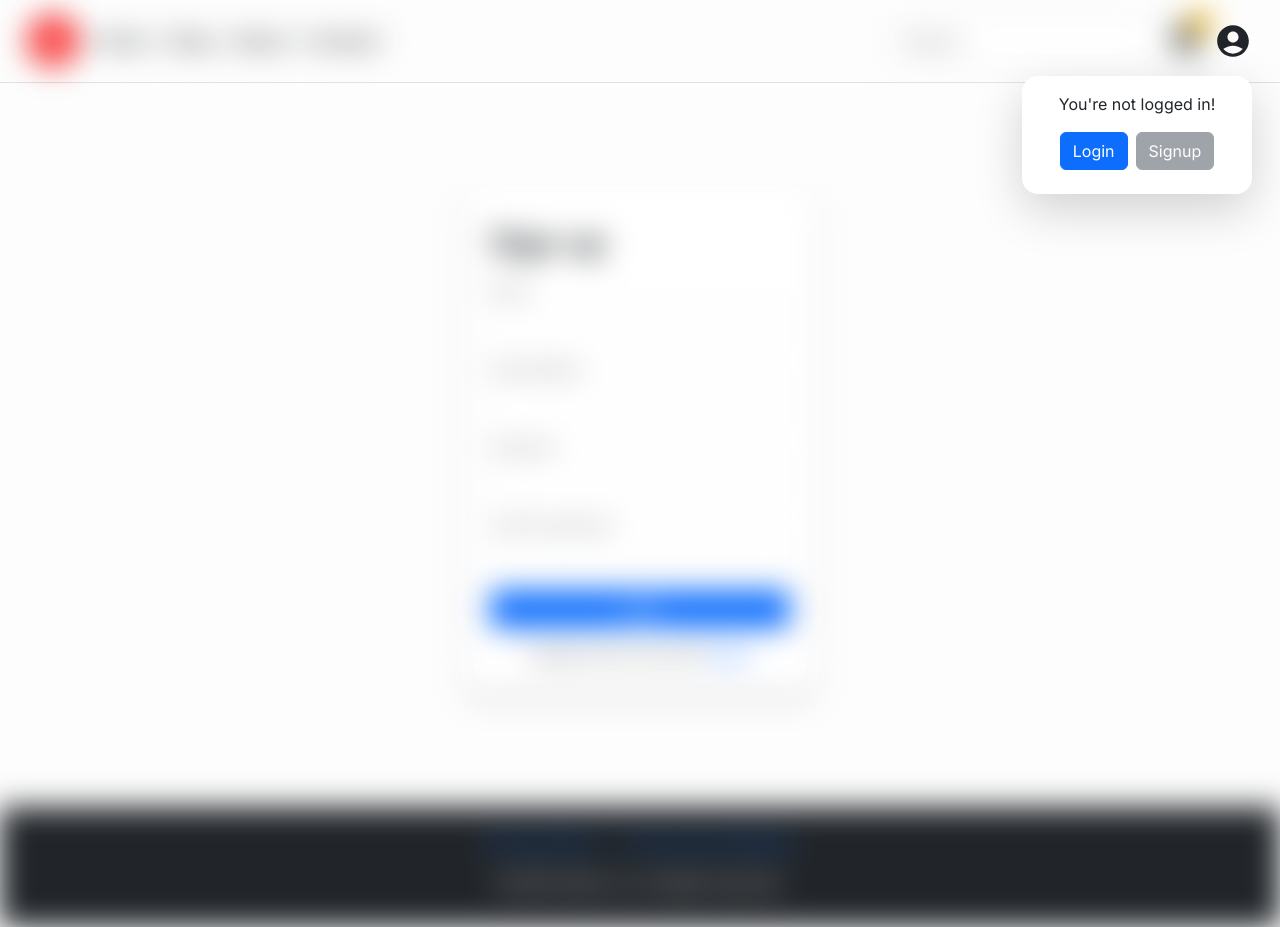
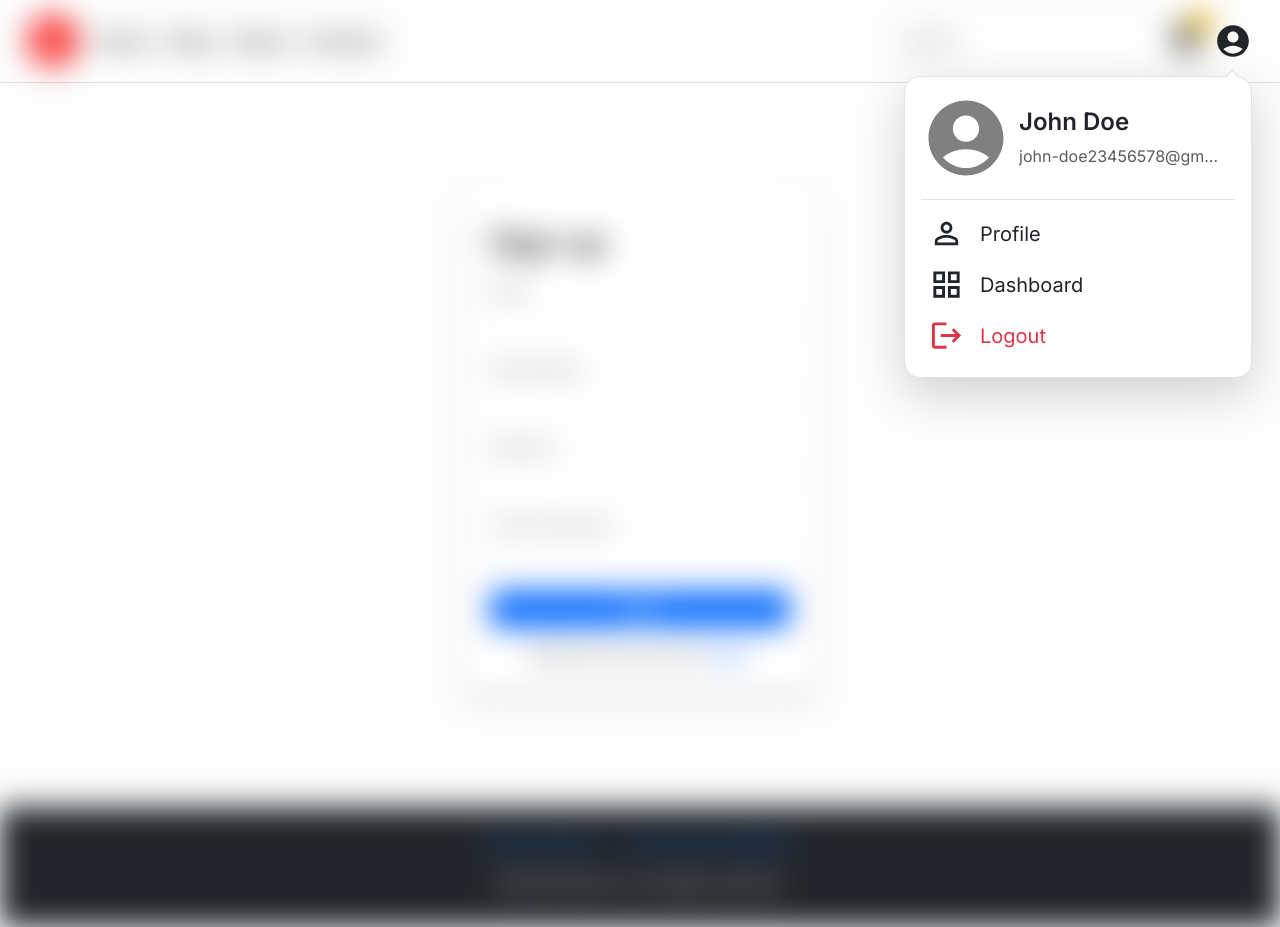
Before and after one commit to amaan073/Uttire, a React (Vite) app in the folder client/: page /signup in a window 1280 px wide. Both pictures are taken after a click on the button 1233 px from the left and 41 px from the top of the page. Built offline with nearby package versions, Linux system fonts and the light colour scheme; a web font is replaced by a local one.

Commit message:
created dropdown menu for account icon

```diff
--- a/client/src/App.css
+++ b/client/src/App.css
@@ -7,9 +7,9 @@
 }
 
 /* blurs everything else except .account div form */
-#root:has(.login-form.visible) > *:not(header),
-#root:has(.login-form.visible) header > div > div > *:not(div.text-end),
-#root:has(.login-form.visible) div.text-end > *:not(.account.login) {
+#root:has(.account-popup.visible) > *:not(header),
+#root:has(.account-popup.visible) header > div > div > *:not(div.text-end),
+#root:has(.account-popup.visible) div.text-end > *:not(.account-box) {
   filter: blur(15px);
 }
 
@@ -30,6 +30,30 @@
   display: grid;
   place-items: center;
   font-weight: 500;
+}
+
+.account-popup{
+  transition: all 0.3s ease;
+}
+.account-popup>div p {
+  cursor: pointer;
+}
+.account-popup>div p:hover {
+  background-color: #f8f9fa;
+}
+
+.account-popup>div::before {
+  content: "";
+  height: 10px;
+  aspect-ratio: 1 / 1;
+  background: white;
+  border: 1px solid var(--bs-border-color);
+  border-bottom-color: transparent;
+  border-left-color: transparent;
+  position: absolute;
+  top: -5px;
+  right: 14px;
+  transform: rotate(-45deg);
 }
 
 /*
--- a/client/src/components/Header.jsx
+++ b/client/src/components/Header.jsx
@@ -9,6 +9,10 @@ import mainLogo from "../assets/uttireLogo.png";
 import ShoppingCartIcon from "@mui/icons-material/ShoppingCart";
 import AccountCircleIcon from "@mui/icons-material/AccountCircle";
 import { Search } from "lucide-react";
+import PersonOutlineIcon from "@mui/icons-material/PersonOutline";
+import GridViewIcon from "@mui/icons-material/GridView";
+import LogoutIcon from "@mui/icons-material/Logout";
+import EmailWithTooltip from "../components/ui/EmailWithTooltip.jsx";
 
 const Header = () => {
   const [searchOpen, setSearchOpen] = useState(false); //search bar open and close in small screens
@@ -16,10 +20,12 @@ const Header = () => {
   const [isNavActive, setNavActive] = useState(false); //nav menu button for small screens
   const [isAccountPopupVisible, setisAccountPopupVisible] = useState(false); //login form show and hide
 
+  const userLoggedIn = true; //temporary solution
+
   //click outside login form to close it /* snippet From [Tech Stacker] https://youtu.be/wX0pb6CBS-c?si=kZtN6kWFqY0yrG1y*/
   const documentRef = useRef(document);
   documentRef.current.addEventListener("click", (e) => {
-    if (e.target.closest(".login")) return;
+    if (e.target.closest(".account-box")) return;
     setisAccountPopupVisible(false);
   });
 
@@ -106,7 +112,7 @@ const Header = () => {
                 </button>
               </Link>
 
-              <div className="account login position-relative d-inline-block">
+              <div className="account-box position-relative d-inline-block">
                 <button
                   type="button"
                   className="btn p-0 border-0"
@@ -117,17 +123,56 @@ const Header = () => {
                   <AccountCircleIcon sx={{ height: "38px", width: "auto" }} />
                 </button>
                 <div
-                  className={`login-form position-absolute end-0 shadow-lg rounded-4 z-3 bg-body py-3 pb-4 mt-3 text-center ${
+                  className={`account-popup position-absolute end-0 shadow-lg rounded-4 z-3 bg-body mt-3 text-center border p-3 ${
                     isAccountPopupVisible ? "d-block visible" : "d-none"
                   }`}
-                  style={{ maxWidth: "230px", width: "90vw" }}
                 >
-                  <p>You&apos;re not logged in!</p>
+                  {userLoggedIn ? (
+                    <div className="text-start">
+                      <div className="d-flex align-items-center mb-3 gap-2 pe-3">
+                        <div style={{ width: "90px", height: "90px" }}>
+                          <AccountCircleIcon
+                            sx={{
+                              height: "90px",
+                              width: "auto",
+                              color: "gray",
+                            }}
+                          />
+                        </div>
+                        <div className="user-profile-sum">
+                          <h4 className="fw-semibold">John Doe</h4>
+                          <EmailWithTooltip email="john-doe23456578@gmail.com" />
+                        </div>
+                      </div>
+                      <hr className="hr" />
+                      <div className="mt-2 fs-5">
+                        <p className="m-0 d-flex align-items-center gap-3 py-2 px-2 rounded-3">
+                          <PersonOutlineIcon fontSize="large" />
+                          Profile
+                        </p>
+                        <p className="m-0 d-flex align-items-center gap-3 py-2 px-2 rounded-3">
+                          <GridViewIcon fontSize="large" />
+                          Dashboard
+                        </p>
+                        <p className="m-0 d-flex align-items-center gap-3 py-2 px-2 rounded-3 text-danger">
+                          <LogoutIcon fontSize="large" />
+                          Logout
+                        </p>
+                      </div>
+                    </div>
+                  ) : (
+                    <div>
+                      <span className="mb-2 d-inline-block">
+                        You&apos;re not logged in!
+                      </span>
+                      <div className="d-flex gap-2 px-1">
                         <NavLink
                           to="/login"
                           className={({ isActive }) =>
                             "btn" +
-                      (isActive ? " disabled btn-secondary" : " btn-primary")
+                            (isActive
+                              ? " disabled btn-secondary"
+                              : " btn-primary")
                           }
                           onClick={() => setisAccountPopupVisible(false)}
                         >
@@ -136,13 +181,18 @@ const Header = () => {
                         <NavLink
                           to="/signup"
                           className={({ isActive }) =>
-                      "btn ms-2" +
-                      (isActive ? " disabled btn-secondary" : " btn-success")
+                            "btn" +
+                            (isActive
+                              ? " disabled btn-secondary"
+                              : " btn-success")
                           }
                           onClick={() => setisAccountPopupVisible(false)}
                         >
                           Signup
                         </NavLink>
+                      </div>
+                    </div>
+                  )}
                 </div>
               </div>
             </div>
--- /dev/null
+++ b/client/src/components/ui/EmailWithTooltip.jsx
@@ -0,0 +1,24 @@
+import PropTypes from "prop-types";
+import { OverlayTrigger, Tooltip } from "react-bootstrap";
+
+function EmailWithTooltip({ email }) {
+  return (
+    <OverlayTrigger
+      placement="bottom"
+      overlay={<Tooltip id="email-tooltip">{email}</Tooltip>}
+    >
+      <p
+        className="text-muted text-truncate mb-0"
+        style={{ maxWidth: "200px", cursor: "default" }}
+      >
+        {email}
+      </p>
+    </OverlayTrigger>
+  );
+}
+
+EmailWithTooltip.propTypes = {
+  email: PropTypes.string,
+};
+
+export default EmailWithTooltip;
--- a/client/src/pages/Checkout.jsx
+++ b/client/src/pages/Checkout.jsx
@@ -4,10 +4,10 @@ const Checkout = () => {
   const navigate = useNavigate();
 
   return (
-    <div className="container py-5">
-      <h1 className="fw-semibold mb-5 text-center">Checkout</h1>
-      <div className="d-flex gap-4 align-items-start justify-content-center">
-        <div className="w-100" style={{ maxWidth: "400px" }}>
+    <div className="container-fluid py-5" style={{ maxWidth: "1600px" }}>
+      <h1 className="fw-semibold mb-5 text-center display-4">Checkout</h1>
+      <div className="d-md-flex gap-4 align-items-start justify-content-center mt-3">
+        <div className="w-100 mx-auto mx-md-0" style={{ maxWidth: "400px" }}>
           <form onSubmit={() => navigate("/order-success")}>
             <div className="form-group mb-3">
               <label htmlFor="name-input">Name</label>
@@ -103,14 +103,14 @@ const Checkout = () => {
                 </label>
               </div>
             </div>
-            <button className="btn btn-primary" type="submit">
+            <button className="btn btn-primary w-100 mt-3" type="submit">
               Place order
             </button>
           </form>
         </div>
         <div
-          className="border rounded p-3 bg-white"
-          style={{ minWidth: "350px" }}
+          className="border rounded p-3 bg-white mx-auto mx-md-0 mt-5 mt-md-0"
+          style={{ minWidth: "330px", maxWidth: "450px" }}
         >
           <h5 className="mb-3">Order summary</h5>
           <div className="d-flex justify-content-between my-3">
--- a/client/src/pages/OrderSuccess.jsx
+++ b/client/src/pages/OrderSuccess.jsx
@@ -1,5 +1,42 @@
+import { Link } from "react-router-dom";
+import CheckCircleIcon from "@mui/icons-material/CheckCircle";
+
 const OrderSuccess = () => {
-  return <div>OrderSuccess</div>;
+  return (
+    <>
+      <div
+        className="container d-flex justify-content-center align-items-center text-center"
+        style={{ height: "calc(var(--safe-height) - 83px)" }}
+      >
+        <div className="border bg-white p-4">
+          <CheckCircleIcon
+            sx={{ color: " rgb(42 158 90)", height: "90px", width: "auto" }}
+          />
+          <h1 className="fw-semibold my-3">Order Successful</h1>
+          <p className="mb-3">
+            Thank you! your order has been placed succesfully!
+          </p>
+          <div className="mb-4">
+            <div className="mb-2">
+              <b>Order ID: </b>
+              123456
+            </div>
+            <div className="mb-2">
+              <b>Payment method: </b>
+              Credit Card
+            </div>
+            <div>
+              <b>Estimated Delivery Date: </b>
+              January 25, 2025
+            </div>
+          </div>
+          <Link to="/shop" className="btn btn-primary mb-3">
+            Continue shopping
+          </Link>
+        </div>
+      </div>
+    </>
+  );
 };
 
 export default OrderSuccess;
```
Lines whose indentation alone changed are shown as unchanged.
